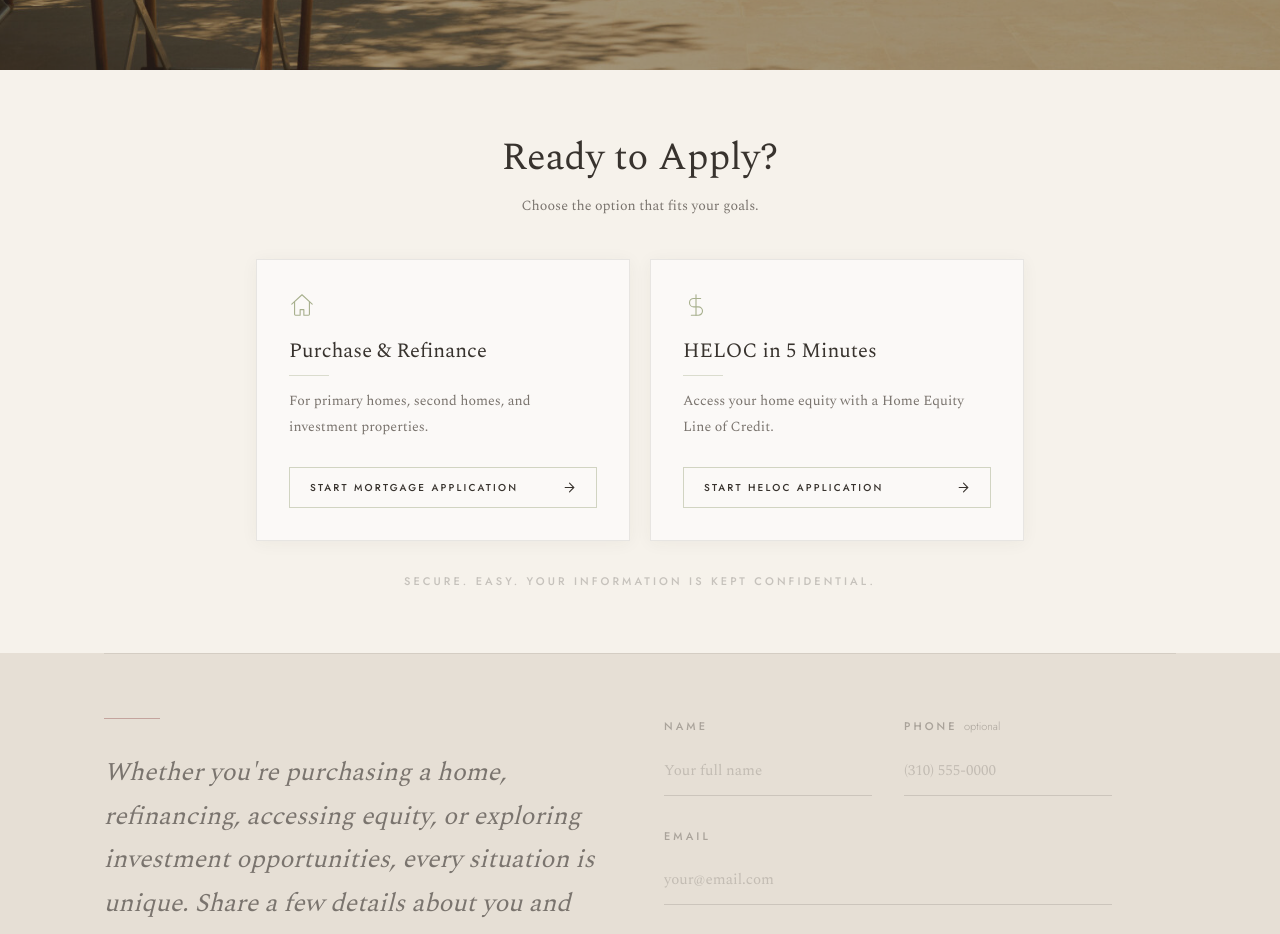
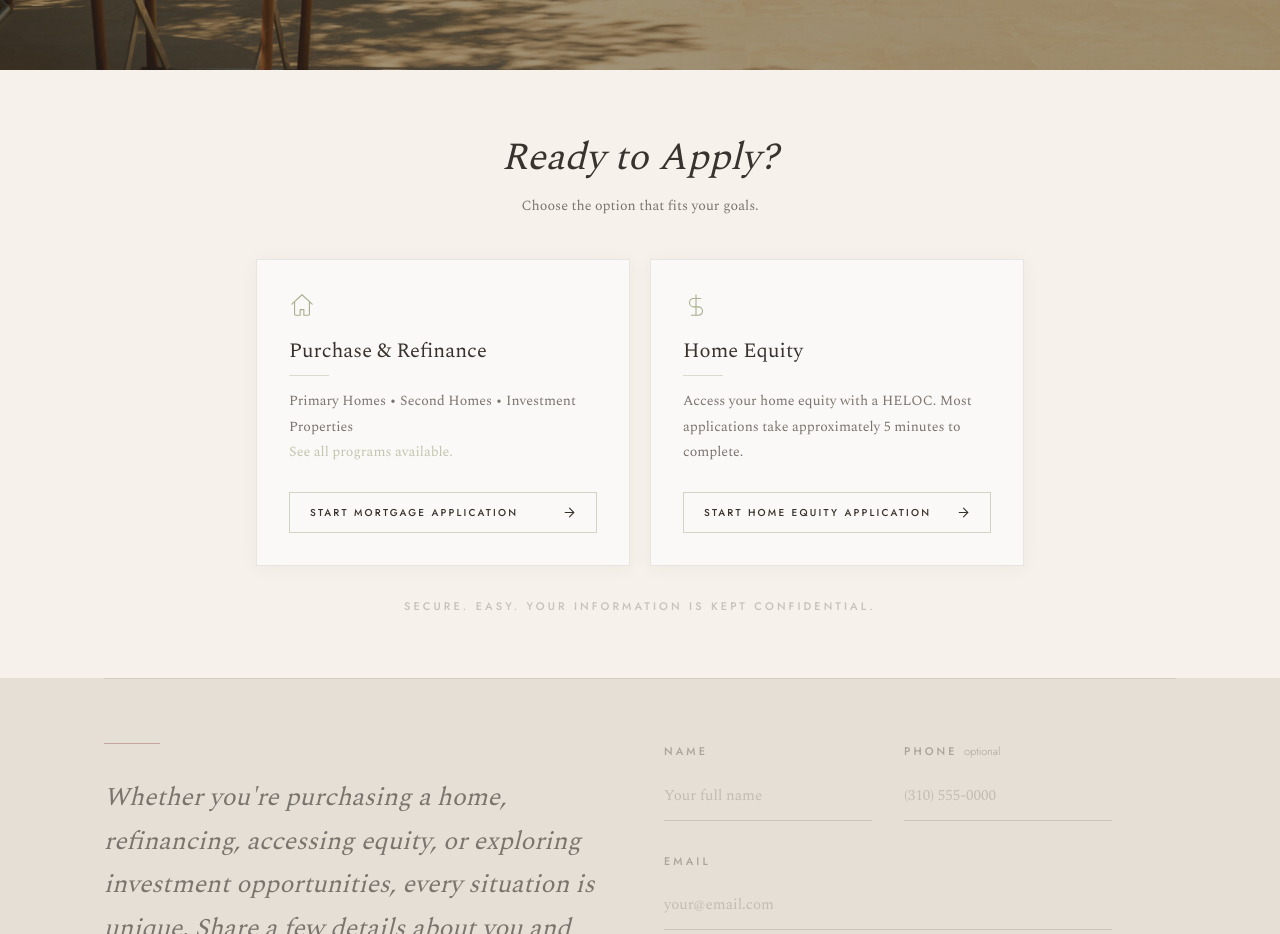
Before and after one commit to jenncko/koast-capital, a Next.js app: page / in a window 1280 px wide. Shown: the part 4220-5154 px from the top of the page. Built offline with nearby package versions, Linux system fonts and the light colour scheme.

Commit message:
Update Ready to Apply: italic heading, Home Equity card, programs link, updated copy

```diff
--- a/components/ReadyToApply.tsx
+++ b/components/ReadyToApply.tsx
@@ -2,32 +2,22 @@
 
 import { motion } from 'framer-motion'
 
-const cards = [
-  {
-    icon: (
+const homeIcon = (
   <svg width="26" height="26" viewBox="0 0 28 28" fill="none" stroke="#A8B08E" strokeWidth="1.2" strokeLinecap="round" strokeLinejoin="round">
     <path d="M3 13L14 3l11 10" />
     <path d="M6 10.5V24a1 1 0 001 1h5v-6h4v6h5a1 1 0 001-1V10.5" />
   </svg>
-    ),
-    title: 'Purchase & Refinance',
-    description: 'For primary homes, second homes, and investment properties.',
-    buttonLabel: 'Start Mortgage Application',
-    href: 'https://luminlending-apply-jennifer-ko.my1003app.com/register',
-  },
-  {
-    icon: (
+)
+
+const dollarIcon = (
   <svg width="26" height="26" viewBox="0 0 28 28" fill="none" stroke="#A8B08E" strokeWidth="1.2" strokeLinecap="round" strokeLinejoin="round">
     <line x1="14" y1="3" x2="14" y2="25" />
     <path d="M19 7H11.5a4.5 4.5 0 000 9h5a4.5 4.5 0 010 9H9" />
   </svg>
-    ),
-    title: 'HELOC in 5 Minutes',
-    description: 'Access your home equity with a Home Equity Line of Credit.',
-    buttonLabel: 'Start HELOC Application',
-    href: 'https://heloc.luminlending.com/account/heloc/register?referrer=af6dcf7d-0404-4773-babc-86037f37a537',
-  },
-]
+)
+
+const cardClass = "flex flex-col p-7 lg:p-8 border border-charcoal/10 bg-white/60"
+const cardStyle = { boxShadow: '0 2px 16px rgba(56,51,46,0.05)' }
 
 export default function ReadyToApply() {
   return (
@@ -43,7 +33,7 @@ export default function ReadyToApply() {
           className="text-center mb-10"
         >
           <h2
-            className="font-serif font-light text-charcoal leading-tight mb-3"
+            className="font-serif font-light italic text-charcoal leading-tight mb-3"
             style={{ fontSize: 'clamp(28px, 3vw, 44px)' }}
           >
             Ready to Apply?
@@ -58,41 +48,43 @@ export default function ReadyToApply() {
 
         {/* Cards */}
         <div className="grid md:grid-cols-2 gap-5 max-w-3xl mx-auto">
-          {cards.map((card, i) => (
+
+          {/* Card 1 — Purchase & Refinance */}
           <motion.div
-              key={card.title}
             initial={{ opacity: 0, y: 20 }}
             whileInView={{ opacity: 1, y: 0 }}
             viewport={{ once: true, amount: 0.2 }}
-              transition={{ duration: 0.8, delay: i * 0.12, ease: [0.22, 1, 0.36, 1] }}
-              className="flex flex-col p-7 lg:p-8 border border-charcoal/10 bg-white/60"
-              style={{ boxShadow: '0 2px 16px rgba(56,51,46,0.05)' }}
+            transition={{ duration: 0.8, ease: [0.22, 1, 0.36, 1] }}
+            className={cardClass}
+            style={cardStyle}
           >
-              {/* Icon */}
-              <div className="mb-5">{card.icon}</div>
+            <div className="mb-5">{homeIcon}</div>
 
-              {/* Title */}
             <h3
               className="font-serif font-light text-charcoal leading-tight mb-3"
               style={{ fontSize: 'clamp(19px, 1.6vw, 24px)' }}
             >
-                {card.title}
+              Purchase &amp; Refinance
             </h3>
 
-              {/* Divider */}
             <div className="w-10 h-px bg-sage/40 mb-3" />
 
-              {/* Description */}
             <p
               className="font-serif font-light text-mid flex-1 mb-7"
               style={{ fontSize: '14px', lineHeight: '1.8' }}
             >
-                {card.description}
+              Primary Homes &bull; Second Homes &bull; Investment Properties
+              <br />
+              <a
+                href="#programs"
+                className="text-sage/70 hover:text-sage transition-colors duration-200"
+              >
+                See all programs available.
+              </a>
             </p>
 
-              {/* Button */}
             <a
-                href={card.href}
+              href="https://luminlending-apply-jennifer-ko.my1003app.com/register"
               target="_blank"
               rel="noopener noreferrer"
               className="group w-full flex items-center justify-between px-5 py-3 border border-sage/50 text-charcoal hover:bg-sage hover:border-sage hover:text-cream transition-all duration-300"
@@ -101,7 +93,7 @@ export default function ReadyToApply() {
                 className="font-sans font-medium uppercase tracking-[0.22em] whitespace-nowrap"
                 style={{ fontSize: '10px' }}
               >
-                  {card.buttonLabel}
+                Start Mortgage Application
               </span>
               <svg
                 width="13" height="13" viewBox="0 0 12 12" fill="none"
@@ -112,7 +104,56 @@ export default function ReadyToApply() {
               </svg>
             </a>
           </motion.div>
-          ))}
+
+          {/* Card 2 — Home Equity */}
+          <motion.div
+            initial={{ opacity: 0, y: 20 }}
+            whileInView={{ opacity: 1, y: 0 }}
+            viewport={{ once: true, amount: 0.2 }}
+            transition={{ duration: 0.8, delay: 0.12, ease: [0.22, 1, 0.36, 1] }}
+            className={cardClass}
+            style={cardStyle}
+          >
+            <div className="mb-5">{dollarIcon}</div>
+
+            <h3
+              className="font-serif font-light text-charcoal leading-tight mb-3"
+              style={{ fontSize: 'clamp(19px, 1.6vw, 24px)' }}
+            >
+              Home Equity
+            </h3>
+
+            <div className="w-10 h-px bg-sage/40 mb-3" />
+
+            <p
+              className="font-serif font-light text-mid flex-1 mb-7"
+              style={{ fontSize: '14px', lineHeight: '1.8' }}
+            >
+              Access your home equity with a HELOC. Most applications take approximately 5 minutes to complete.
+            </p>
+
+            <a
+              href="https://heloc.luminlending.com/account/heloc/register?referrer=af6dcf7d-0404-4773-babc-86037f37a537"
+              target="_blank"
+              rel="noopener noreferrer"
+              className="group w-full flex items-center justify-between px-5 py-3 border border-sage/50 text-charcoal hover:bg-sage hover:border-sage hover:text-cream transition-all duration-300"
+            >
+              <span
+                className="font-sans font-medium uppercase tracking-[0.22em] whitespace-nowrap"
+                style={{ fontSize: '10px' }}
+              >
+                Start Home Equity Application
+              </span>
+              <svg
+                width="13" height="13" viewBox="0 0 12 12" fill="none"
+                stroke="currentColor" strokeWidth="1" strokeLinecap="round"
+                className="flex-shrink-0 ml-3 group-hover:translate-x-0.5 transition-transform duration-300"
+              >
+                <path d="M2 6h8M6 2l4 4-4 4" />
+              </svg>
+            </a>
+          </motion.div>
+
         </div>
 
         {/* Footer note */}
```
Lines whose indentation alone changed are shown as unchanged.
